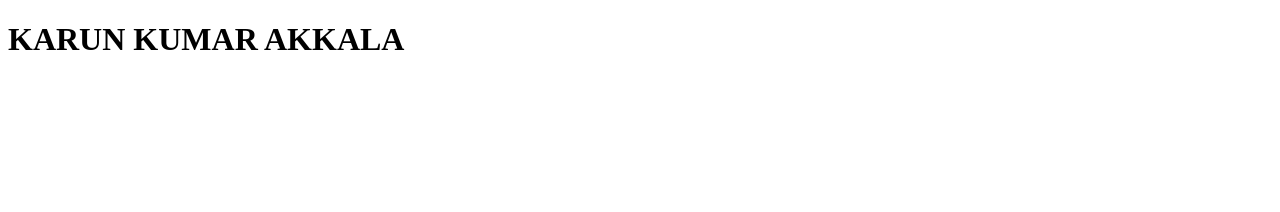
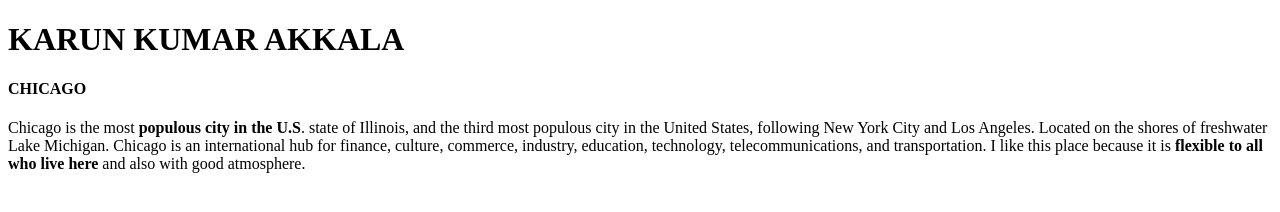
Before and after one commit to 44-563-WebApps-F21/webapps-f21-assignment-3-KARUN1421, a plain HTML site: page index.html in a window 1280 px wide. Drawn offline with Linux system fonts and the light colour scheme.

Commit message:
Added city

```diff
--- a/index.html
+++ b/index.html
@@ -1,13 +1,27 @@
 <!DOCTYPE html>
 <html>
+
 <head>
     <title>
-            basic HTML structure
+        Name
     </title>
 </head>
+
 <body>
     <h1>
         KARUN KUMAR AKKALA
     </h1>
+
+    <h4> CHICAGO </h4>
+    <p>
+        Chicago is the most <b>populous city in the U.S</b>. state of Illinois, and the third most populous city in the
+        United States, following New York City and Los Angeles. Located on the shores of freshwater Lake Michigan.
+        Chicago is an international hub for finance, culture, commerce, industry, education, technology,
+        telecommunications, and transportation. I like this place because it is <b>flexible to all who live here</b> and
+        also with good atmosphere.
+
+    </p>
+
 </body>
+
 </html>
```
Lines whose indentation alone changed are shown as unchanged.
